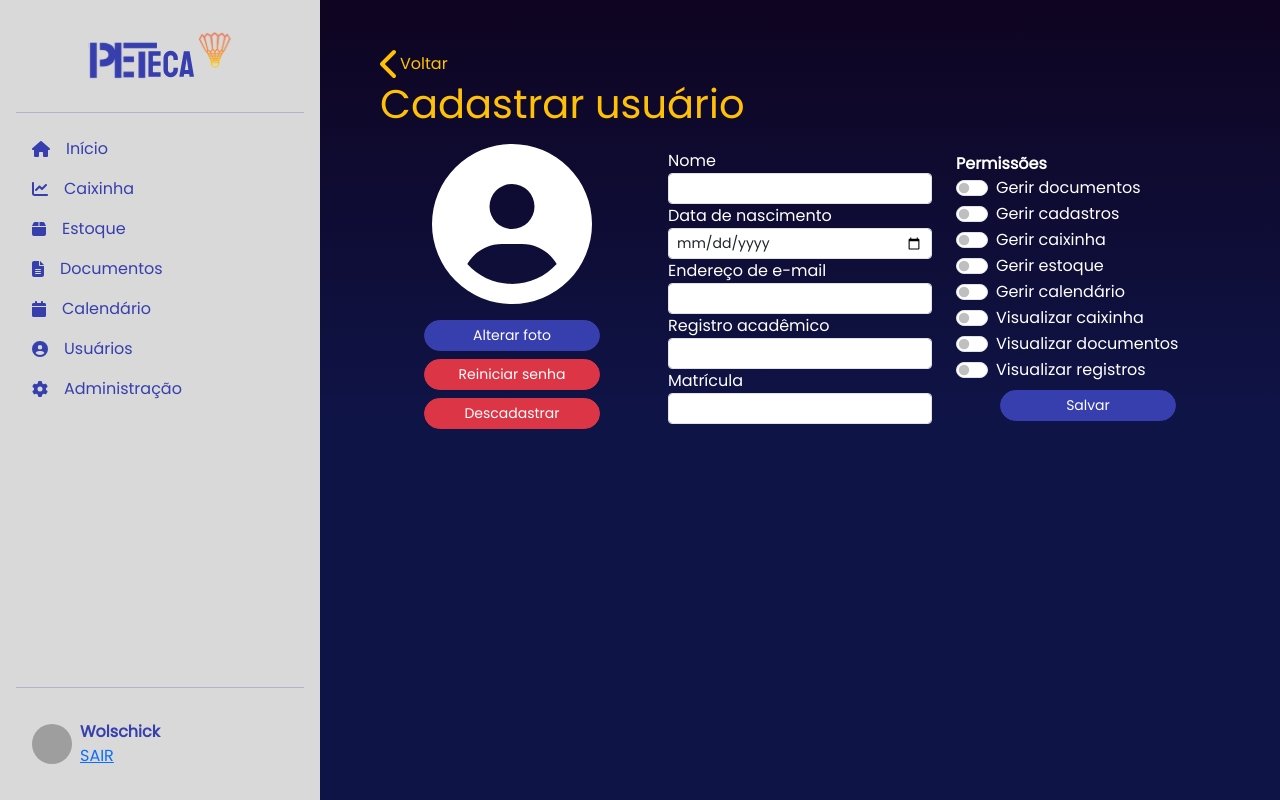
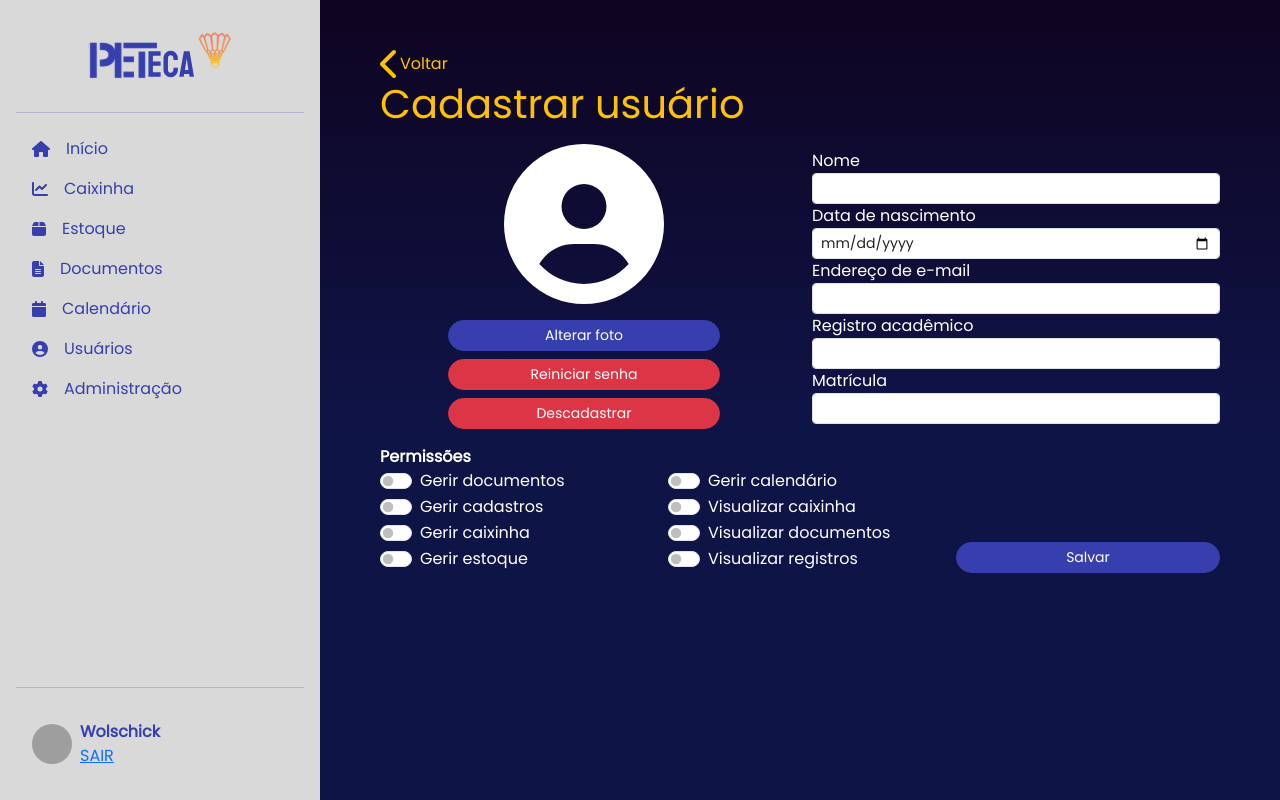
Before and after one commit to LucasWolschick/peteca, a Next.js app in the folder front/peteca-front/: page / in a window 1280 px wide. Built offline with nearby package versions, Linux system fonts and the light colour scheme; grey boxes are pictures that could not be loaded.

Commit message:
Mudança de design da tela de criação/edição de usuário

```diff
--- a/front/peteca-front/src/app/components/templates/system/Sidebar.tsx
+++ b/front/peteca-front/src/app/components/templates/system/Sidebar.tsx
@@ -6,7 +6,7 @@ import User from "../../items/system/User";
 export default function Sidebar() {
   return (
     <>
-      <nav className="d-flex flex-column min-vh-100 bg-light-gray col-12 p-3">
+      <nav className="d-flex flex-column min-vh-100 h-100 bg-light-gray col-12 p-3">
         <div className="d-flex justify-content-center align-self-center p-3">
           <Image src={"/logo.svg"} alt="Peteca" width={145} height={48} />
         </div>
--- a/front/peteca-front/src/app/components/templates/system/usuarios/Create.tsx
+++ b/front/peteca-front/src/app/components/templates/system/usuarios/Create.tsx
@@ -13,7 +13,7 @@ export default function Create() {
       <div className="container-fluid">
         {isNew ? <Title title="Cadastrar usuário" /> : <Title title="Editar usuário" />}
         <div className="row mt-3 align-items-center">
-          <div className="col-md-4">
+          <div className="col-md-6">
             <div className="row justify-content-center align-items-center">
               <div className="text-center" id="userImage" >
                 <FontAwesomeIcon icon={faUserCircle} size="10x" />
@@ -28,7 +28,7 @@ usuário?" />}
               </div>
             </div>
           </div>
-          <div className="col-md-4 mt-md-0 mt-3">
+          <div className="col-md-6 mt-md-0 mt-3">
             <div>
               <label>Nome</label>
               <input type="text" className="form-control-sm form-control" />
@@ -50,8 +50,10 @@ usuário?" />}
               <input type="text" className="form-control-sm form-control" />
             </div>
           </div>
-          <div className="col-md-4 mt-md-0 mt-3 ">
+          <div className="col-md-12 mt-3 ">
             <strong>Permissões</strong>
+            <div className="row">
+              <div className="col-lg-4 col-md-6">
                 <div className="form-check form-switch">
                   <input className="form-check-input" type="checkbox" />
                   <label className="form-check-label">Gerir documentos</label>
@@ -68,6 +70,8 @@ usuário?" />}
                   <input className="form-check-input" type="checkbox" />
                   <label className="form-check-label">Gerir estoque</label>
                 </div>
+              </div>
+              <div className="col-lg-4 col-md-6">
                 <div className="form-check form-switch">
                   <input className="form-check-input" type="checkbox" />
                   <label className="form-check-label">Gerir calendário</label>
@@ -84,8 +88,10 @@ usuário?" />}
                   <input className="form-check-input" type="checkbox" />
                   <label className="form-check-label">Visualizar registros</label>
                 </div>
-            <div className="mt-2 text-center">
-              <button className="btn btn-primary btn-sm rounded-5 col-8 ">Salvar</button>
+              </div>
+              <div className="col-lg-4 col-md-12 text-md-end text-center mt-auto">
+                <button className="btn btn-primary btn-sm rounded-5 col-lg-12 col-md-6 col-8">Salvar</button>
+              </div>
             </div>
           </div>
         </div>
```
Lines whose indentation alone changed are shown as unchanged.
